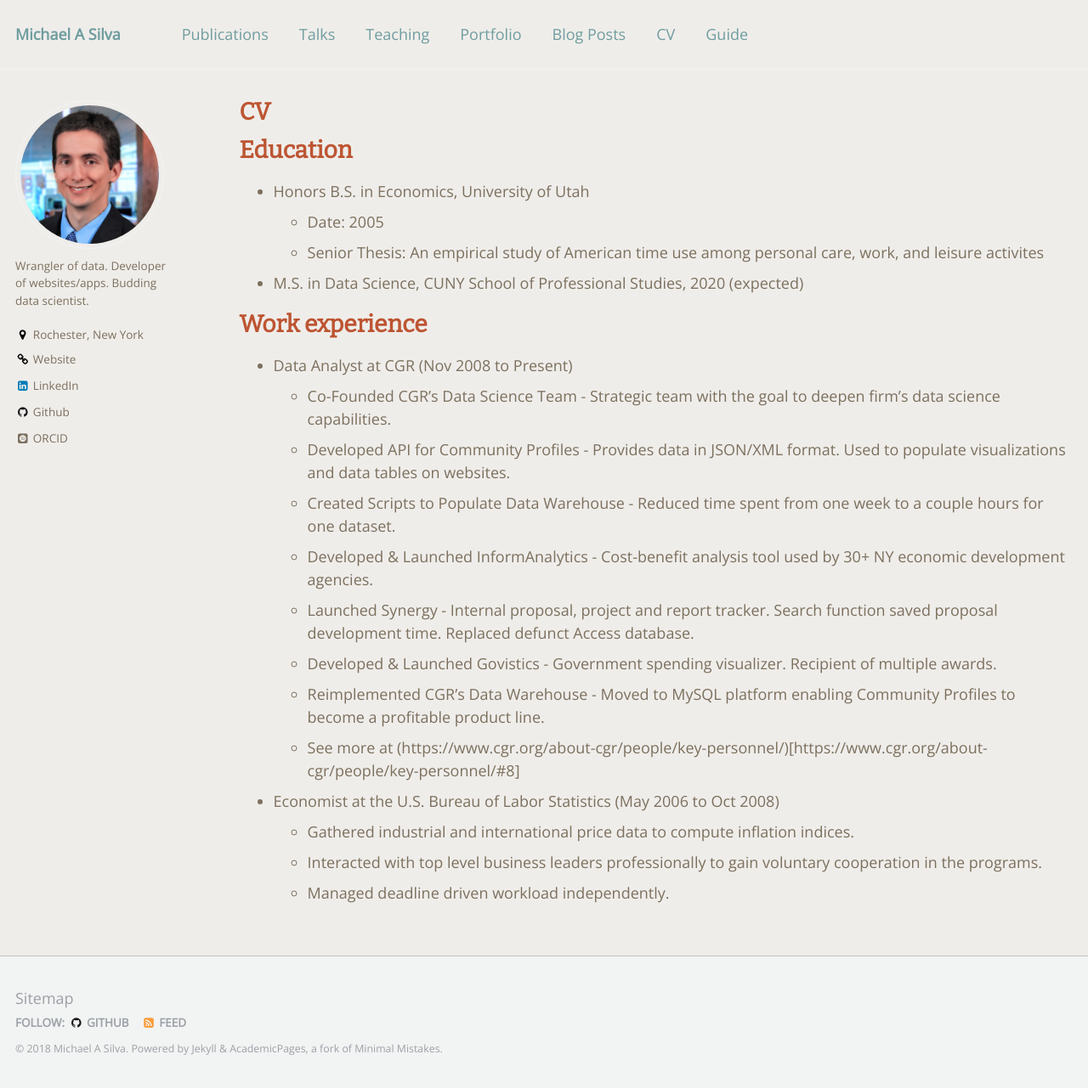
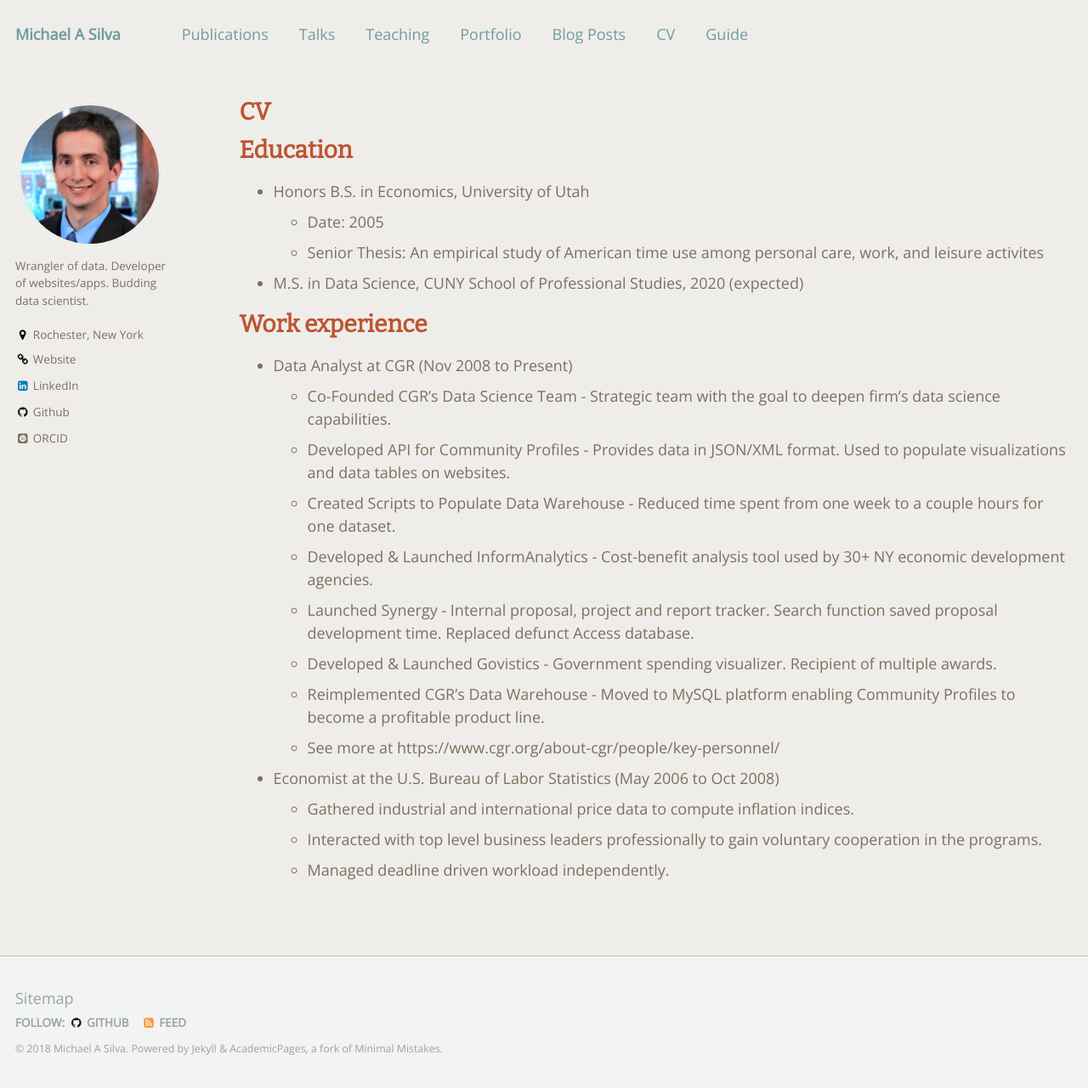
Before and after one commit to mikeasilva/mikeasilva.github.io, a Jekyll site: the page built from _pages/cv.md, in a window 1280 px wide and 1281 px high. Shown: the whole window at 85% size. Built offline with Jekyll 4.4.1, drawn with Linux system fonts in a browser that asks for light colours; some web fonts are replaced.

Commit message:
Updated CV
update note

```diff
--- a/_pages/cv.md
+++ b/_pages/cv.md
@@ -26,7 +26,7 @@
   * Launched Synergy - Internal proposal, project and report tracker. Search function saved proposal development time. Replaced defunct Access database.
   * Developed & Launched Govistics - Government spending visualizer. Recipient of multiple awards.
   * Reimplemented CGR's Data Warehouse - Moved to MySQL platform enabling Community Profiles to become a profitable product line.
-  * See more at (https://www.cgr.org/about-cgr/people/key-personnel/)[https://www.cgr.org/about-cgr/people/key-personnel/#8]
+  * See more at [https://www.cgr.org/about-cgr/people/key-personnel/](https://www.cgr.org/about-cgr/people/key-personnel/#8)
 * Economist at the U.S. Bureau of Labor Statistics (May 2006 to Oct 2008)
   * Gathered industrial and international price data to compute inflation indices.
   * Interacted with top level business leaders professionally to gain voluntary cooperation in the programs.
```
